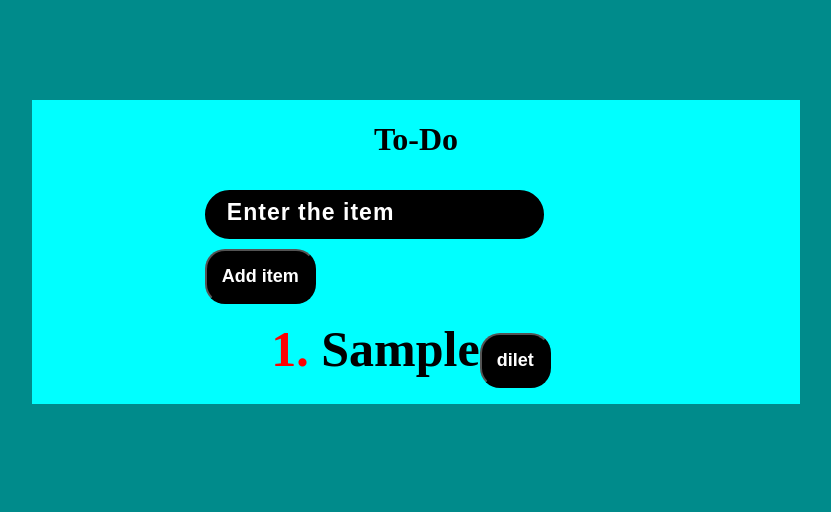
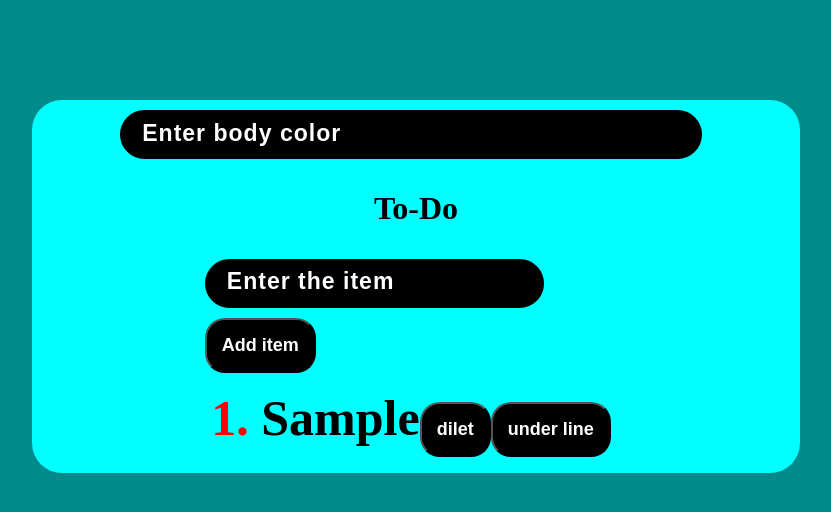
Before and after one commit to Javidkhanushiya/to-do, a plain HTML site: page index.html in a window 1280 px wide. Both pictures are taken after typing "Sample" into the empty fields and a click on the button "Add item". Shown: the whole page, without its empty margins (224-1055 px from the left). Drawn offline with Linux system fonts and the light colour scheme.

Commit message:
add color input and under line function

```diff
--- a/assets/app.js
+++ b/assets/app.js
@@ -12,6 +12,7 @@ inputbtn.addEventListener("click", () => {
   makeli.textContent = taskInput;
   document.getElementById("todoinput").value = "";
   remove(makeli)
+  underline(makeli)
 
   // underline(makeli)
 
@@ -28,7 +29,7 @@ function remove(makeli) {
   diletbtn.classList.add("btn")
   makeli.appendChild(diletbtn)
 
-  diletbtn.addEventListener ("click" , () => {
+  diletbtn.addEventListener("click", () => {
     makeli.remove()
   })
 
@@ -36,14 +37,36 @@ function remove(makeli) {
 
 
 
+
+
+function underline(makeli) {
   let underlineitem = document.createElement("button")
-// underlineitem.addEventListener ("click" , () => {
-//   underline(makeli)
-// })
-
-function underline (makeli) {
   underlineitem.textContent = "under line"
   underlineitem.classList.add("btn")
-  makeli.classList.add("line-on-text")
-    makeli.appendChild(underlineitem)
+
+  makeli.appendChild(underlineitem)
+
+  underlineitem.addEventListener("click", () => {
+    makeli.classList.add("line-on-text")
+  })
 }
+
+
+
+
+// chang body input
+
+let changinput = document.querySelector("#chang-body-color")
+
+let body = document.querySelector("body")
+
+// console.log(changinput);
+
+
+changinput.addEventListener("input" , () => {
+  let colorvallu = document.querySelector("#chang-body-color").value;
+
+  console.log(colorvallu)
+
+  body.style.backgroundColor = colorvallu;
+})
--- a/assets/style.css
+++ b/assets/style.css
@@ -16,11 +16,12 @@ body{
     align-items: center;
     justify-content: center;
     flex-direction: column;
+    border-radius: 30px;
 }
 .to-do .todoserch{
     width: 55%;
 }
-.to-do .todoserch input {
+.to-do .todoserch input,#chang-body-color {
     margin: 10px 10px 10px 0px;
     padding: 15px 20px;
     height: 15px;
@@ -34,6 +35,12 @@ body{
     font-weight: 600;
     letter-spacing:1px;
 }
+#chang-body-color::placeholder{
+    font-size: larger;
+    font-weight: 900;
+    color: white;
+}
+
 .to-do .todoserch input::placeholder{
     font-size: larger;
     font-weight: 900;
--- a/index.html
+++ b/index.html
@@ -10,6 +10,10 @@
 
 <body>
     <div class="to-do">
+          <!-- make body chang input -->
+   <input type="text" id="chang-body-color" placeholder="Enter body color">
+
+   <!-- start todo project -->
         <h1>To-Do</h1>
         <div class="todoserch">
             <input type="text" id="todoinput" placeholder="Enter the item">
@@ -25,7 +29,6 @@
 
 
 
-
     <script src="assets/app.js"></script>
 </body>
 
```
